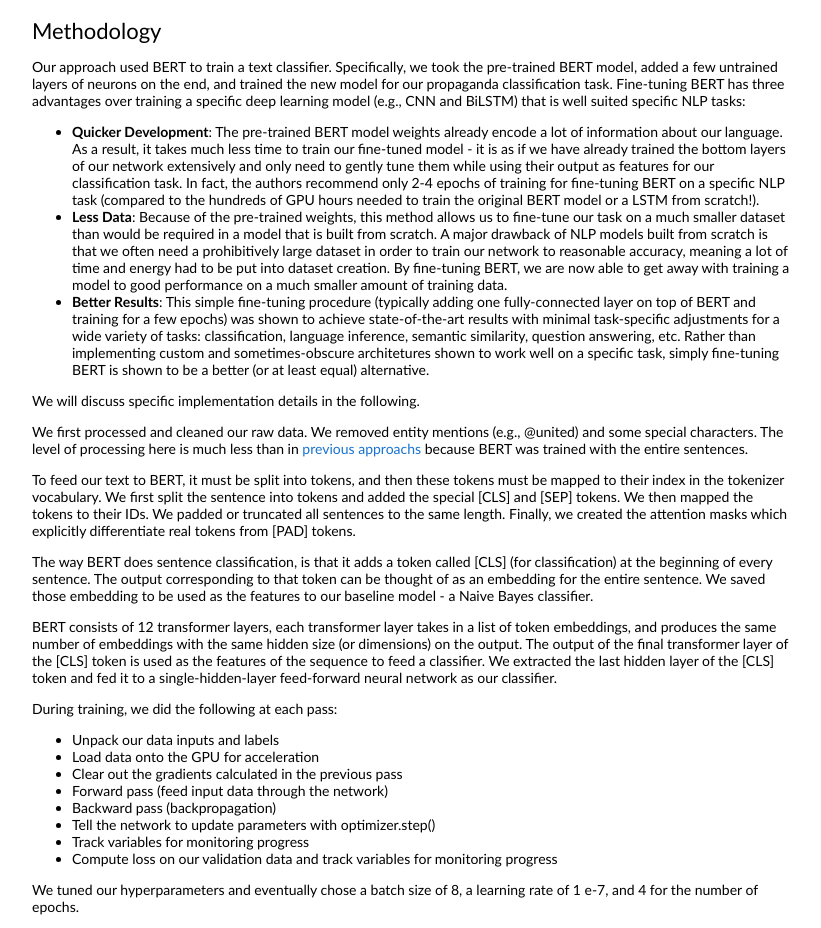
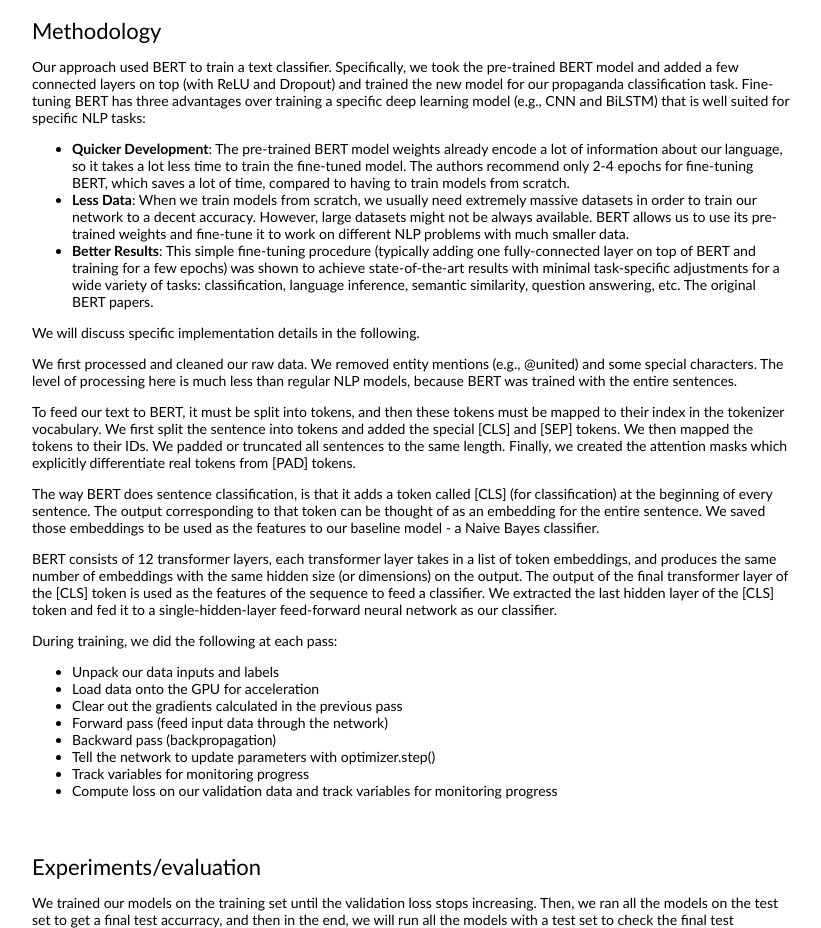
Before and after one commit to peminguyen/dl-final-project, a plain HTML site: page index.html in a window 1280 px wide. Shown: the part 1905-2833 px from the top of the page, without its empty margins (228-1049 px from the left). Drawn offline with Linux system fonts and the light colour scheme.

Commit message:
deleted examples

```diff
--- a/index.html
+++ b/index.html
@@ -173,35 +173,14 @@
                     <td style="padding:20px;width:100%;vertical-align:middle">
                         <heading>Methodology</heading>
                         <p>
-                            Our approach used BERT to train a text classifier. Specifically, we took the pre-trained
-                            BERT model, added a few untrained layers of neurons on the end, and trained the new model
-                            for our propaganda classification task. Fine-tuning BERT has three advantages over training
-                            a specific deep learning model (e.g., CNN and BiLSTM) that is well suited specific NLP
-                            tasks:
+                          Our approach used BERT to train a text classifier. Specifically, we took the pre-trained BERT model and added a few connected layers on top (with ReLU and Dropout) and trained the new model for our propaganda classification task. Fine-tuning BERT has three advantages over training a specific deep learning model (e.g., CNN and BiLSTM) that is well suited for specific NLP tasks:
                         <ul>
-                            <li><strong>Quicker Development</strong>: The pre-trained BERT model weights already encode
-                                a lot of information about our language. As a result, it takes much less time to train
-                                our fine-tuned model - it is as if we have already trained the bottom layers of our
-                                network extensively and only need to gently tune them while using their output as
-                                features for our classification task. In fact, the authors recommend only 2-4 epochs of
-                                training for fine-tuning BERT on a specific NLP task (compared to the hundreds of GPU
-                                hours needed to train the original BERT model or a LSTM from scratch!).
+                            <li><strong>Quicker Development</strong>:
+                              The pre-trained BERT model weights already encode a lot of information about our language, so it takes a lot less time to train the fine-tuned model. The authors recommend only 2-4 epochs for fine-tuning BERT, which saves a lot of time, compared to having to train models from scratch.
                             </li>
-                            <li><strong>Less Data</strong>: Because of the pre-trained weights, this method allows us to
-                                fine-tune our task on a much smaller dataset than would be required in a model that is
-                                built from scratch. A major drawback of NLP models built from scratch is that we often
-                                need a prohibitively large dataset in order to train our network to reasonable accuracy,
-                                meaning a lot of time and energy had to be put into dataset creation. By fine-tuning
-                                BERT, we are now able to get away with training a model to good performance on a much
-                                smaller amount of training data.
+                            <li><strong>Less Data</strong>: When we train models from scratch, we usually need extremely massive datasets in order to train our network to a decent accuracy. However, large datasets might not be always available. BERT allows us to use its pre-trained weights and fine-tune it to work on different NLP problems with much smaller data.
                             </li>
-                            <li><strong>Better Results</strong>: This simple fine-tuning procedure (typically adding one
-                                fully-connected layer on top of BERT and training for a few epochs) was shown to achieve
-                                state-of-the-art results with minimal task-specific adjustments for a wide variety of
-                                tasks: classification, language inference, semantic similarity, question answering, etc.
-                                Rather than implementing custom and sometimes-obscure architetures shown to work well on
-                                a specific task, simply fine-tuning BERT is shown to be a better (or at least equal)
-                                alternative.
+                            <li><strong>Better Results</strong>: This simple fine-tuning procedure (typically adding one fully-connected layer on top of BERT and training for a few epochs) was shown to achieve state-of-the-art results with minimal task-specific adjustments for a wide variety of tasks: classification, language inference, semantic similarity, question answering, etc. The original BERT papers.
                             </li>
                         </ul>
                         </p>
@@ -211,34 +190,19 @@
                         </p>
 
                         <p>
-                            We first processed and cleaned our raw data. We removed entity mentions (e.g., @united) and
-                            some special characters. The level of processing here is much less than in <a
-                                href="https://arxiv.org/pdf/2006.00593.pdf?fbclid=IwAR0EJp_Uhq9T5Gh2R1TPeQrvYmoNjb72PNWtsJKpIk998FX1vdFMORInbA0">previous
-                            approachs</a> because BERT was trained with the entire sentences.
+                            We first processed and cleaned our raw data. We removed entity mentions (e.g., @united) and some special characters. The level of processing here is much less than regular NLP models, because BERT was trained with the entire sentences.
                         </p>
 
                         <p>
-                            To feed our text to BERT, it must be split into tokens, and then these tokens must be mapped
-                            to their index in the tokenizer vocabulary. We first split the sentence into tokens and
-                            added the special [CLS] and [SEP] tokens. We then mapped the tokens to their IDs. We padded
-                            or truncated all sentences to the same length. Finally, we created the attention masks which
-                            explicitly differentiate real tokens from [PAD] tokens.
+                           To feed our text to BERT, it must be split into tokens, and then these tokens must be mapped to their index in the tokenizer vocabulary. We first split the sentence into tokens and added the special [CLS] and [SEP] tokens. We then mapped the tokens to their IDs. We padded or truncated all sentences to the same length. Finally, we created the attention masks which explicitly differentiate real tokens from [PAD] tokens.
                         </p>
 
                         <p>
-                            The way BERT does sentence classification, is that it adds a token called [CLS] (for
-                            classification) at the beginning of every sentence. The output corresponding to that token
-                            can be thought of as an embedding for the entire sentence. We saved those embedding to be
-                            used as the features to our baseline model - a Naive Bayes classifier.
+                            The way BERT does sentence classification, is that it adds a token called [CLS] (for classification) at the beginning of every sentence. The output corresponding to that token can be thought of as an embedding for the entire sentence. We saved those embeddings to be used as the features to our baseline model - a Naive Bayes classifier.
                         </p>
 
                         <p>
-                            BERT consists of 12 transformer layers, each transformer layer takes in a list of token
-                            embeddings, and produces the same number of embeddings with the same hidden size (or
-                            dimensions) on the output. The output of the final transformer layer of the [CLS] token is
-                            used as the features of the sequence to feed a classifier. We extracted the last hidden
-                            layer of the [CLS] token and fed it to a single-hidden-layer feed-forward neural network as
-                            our classifier.
+                            BERT consists of 12 transformer layers, each transformer layer takes in a list of token embeddings, and produces the same number of embeddings with the same hidden size (or dimensions) on the output. The output of the final transformer layer of the [CLS] token is used as the features of the sequence to feed a classifier. We extracted the last hidden layer of the [CLS] token and fed it to a single-hidden-layer feed-forward neural network as our classifier.
                         </p>
 
                         <p>
@@ -261,11 +225,6 @@
                             <li> Compute loss on our validation data and track variables for monitoring progress
                             </li>
                         </ul>
-                        </p>
-
-                        <p>
-                            We tuned our hyperparameters and eventually chose a batch size of 8, a learning rate of 1
-                            e-7, and 4 for the number of epochs.
                         </p>
                     </td>
                 </tr>
@@ -322,7 +281,7 @@
                 </tbody>
             </table>
 
-            <table style="width:100%;border:0px;border-spacing:0px;border-collapse:separate;margin-right:auto;margin-left:auto;">
+<!--             <table style="width:100%;border:0px;border-spacing:0px;border-collapse:separate;margin-right:auto;margin-left:auto;">
                 <tbody>
                 <tr>
                     <td style="padding:20px;width:100%;vertical-align:middle">
@@ -337,7 +296,7 @@
             <table style="width:100%;border:0px;border-spacing:0px;border-collapse:separate;margin-right:auto;margin-left:auto;">
                 <tbody>
                 </tbody>
-            </table>
+            </table> -->
 
             <table style="width:100%;border:0px;border-spacing:0px;border-collapse:separate;margin-right:auto;margin-left:auto;">
                 <tbody>
@@ -347,16 +306,16 @@
                         <p>
                             Here's our demo for the <a href="https://www.youtube.com/watch?v=MFJ4DJw7N2M">BERT classifier</a>. (Note: we used the word "fake" for "propagandistic" and "real" for "non-propagandistic" in the demos)
                         </p>
-                        <iframe width="745" height="447"
+<!--                         <iframe width="745" height="447"
                           src="https://www.youtube.com/watch?v=MFJ4DJw7N2M">
-                        </iframe>
+                        </iframe> -->
 
                         <p>
                           And here's one for our baseline model, a <a href="https://www.youtube.com/watch?v=5DISI3SyjaY">Naive Bayes classifier</a>.
                         </p>
-                        <iframe width="745" height="447"
+<!--                         <iframe width="745" height="447"
                           src="https://www.youtube.com/watch?v=5DISI3SyjaY">
-                        </iframe>
+                        </iframe>    -->
                     </td>
                 </tr>
                 </tbody>
```
